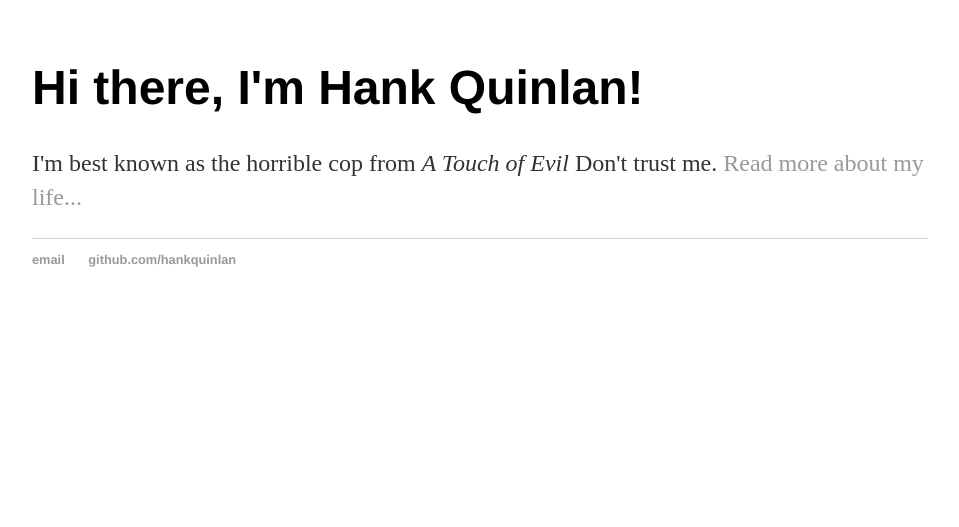
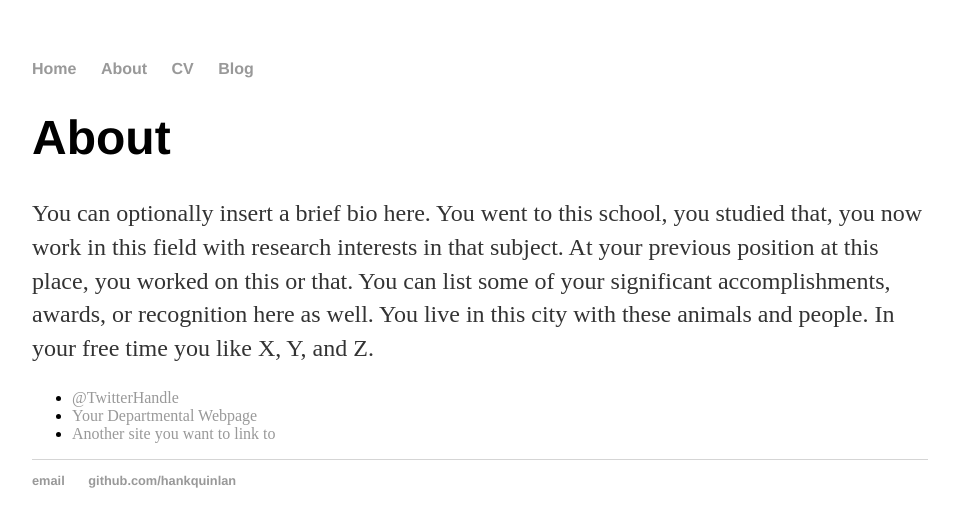
Before and after one commit to PpyDAO/PpyDAO.github.io, a Jekyll site: the page built from about/index.html, in a window 1280 px wide. Shown: the top 527 px of the page, without its empty margins (160-1119 px from the left). Built offline with Jekyll 4.4.1, drawn with Linux system fonts in a browser that asks for light colours.

Commit message:
Update index.html

```diff
--- a/about/index.html
+++ b/about/index.html
@@ -1,23 +1,15 @@
-<!DOCTYPE html>
-<html>
-	<head>
-		<title>Hank Quinlan, Horrible Cop</title>
-		<!-- link to main stylesheet -->
-		<link rel="stylesheet" type="text/css" href="/css/main.css">
-	</head>
-	<body>
+---
+layout: default
+title: About Hank Quinlan
+---
 
-		<div class="container">
-    		<div class="blurb">
-        		<h1>Hi there, I'm Hank Quinlan!</h1>
-				<p>I'm best known as the horrible cop from <em>A Touch of Evil</em> Don't trust me. <a href="/about">Read more about my life...</a></p>
-    		</div><!-- /.blurb -->
-		</div><!-- /.container -->
-		<footer>
-    		<ul>
-        		<li><a href="mailto:hankquinlanhub@gmail.com">email</a></li>
-        		<li><a href="https://github.com/hankquinlan">github.com/hankquinlan</a></li>
-			</ul>
-		</footer>
-	</body>
-</html>
+<div class="about">
+	<h1>About</h1>
+	<p>You can optionally insert a brief bio here. You went to this school, you studied that, you now work in this field with research interests in that subject. At your previous position at this place, you worked on this or that. You can list some of your significant accomplishments, awards, or recognition here as well. You live in this city with these animals and people. In your free time you like X, Y, and Z.</p>
+
+	<ul class="contacts">
+		<li><a href="#">@TwitterHandle</a></li>
+		<li><a href="#">Your Departmental Webpage</a></li>
+		<li><a href="#">Another site you want to link to</a></li>
+	</ul>
+</div>
```
